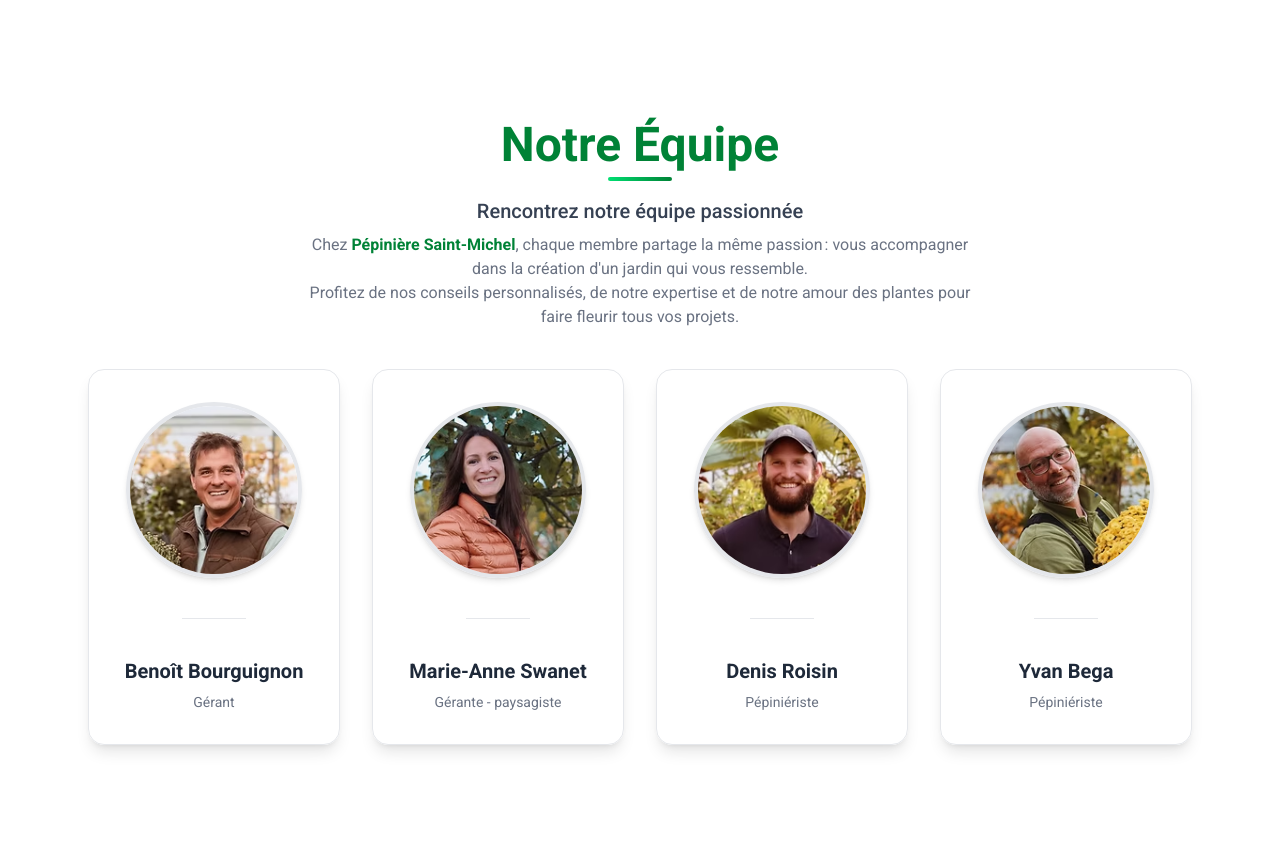
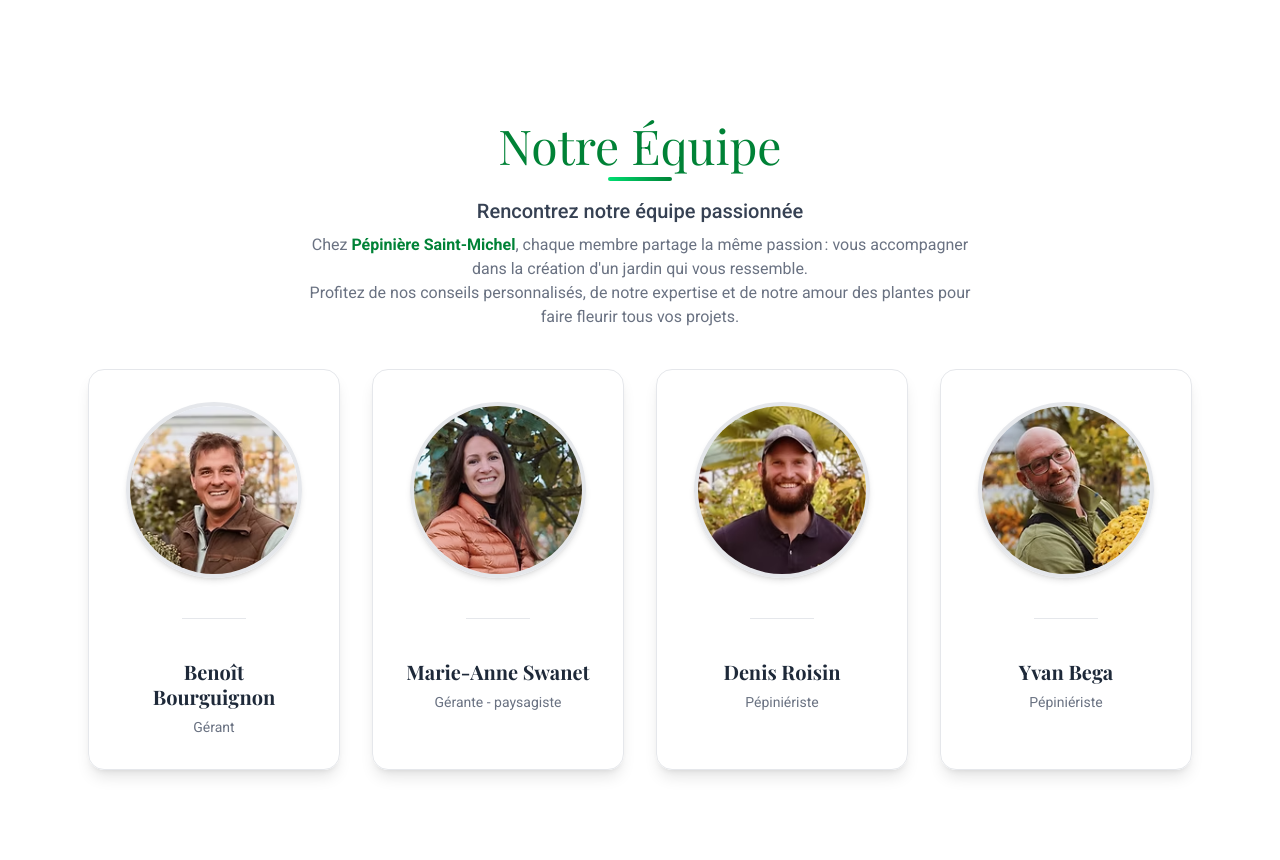
Before and after one commit to maximeVa/pepiniere, a Next.js app: page / in a window 1280 px wide. Shown: the part 1500-2360 px from the top of the page. Built offline with nearby package versions, Linux system fonts and the light colour scheme.

Commit message:
adding font class + change font text inside team page

```diff
--- /dev/null
+++ b/src/app/fonts.ts
@@ -0,0 +1,8 @@
+import { Playfair_Display } from 'next/font/google';
+
+export const playfair = Playfair_Display({
+  weight: ['400', '500', '600', '700', '800', '900'],
+  subsets: ['latin'],
+  display: 'swap',
+  variable: '--font-playfair',
+});
--- a/src/components/Services.tsx
+++ b/src/components/Services.tsx
@@ -1,6 +1,6 @@
 import Link from "next/link";
 import Image from "next/image";
-import { playfair } from '../app/layout';
+import { playfair } from '../app/fonts';
 
 interface ServiceCard {
     title: string;
--- a/src/components/Team.tsx
+++ b/src/components/Team.tsx
@@ -3,6 +3,7 @@
 import { Card, CardContent } from "@/components/ui/card";
 import Image from "next/image";
 import { useInView } from "@/lib/useInView";
+import { playfair } from '../app/fonts';
 
 const team = [
   {
@@ -36,7 +37,7 @@ export default function Team() {
         ${inView ? 'opacity-100 translate-y-0' : 'opacity-0 translate-y-10'}
       `}
     >
-      <h2 className="text-4xl md:text-5xl font-extrabold text-center mb-2 text-green-700">Notre Équipe</h2>
+      <h2 className={`text-4xl md:text-5xl text-center mb-2 text-green-700 ${playfair.className}`}>Notre Équipe</h2>
       <div className="w-16 h-1 bg-gradient-to-r from-green-400 to-green-700 rounded-full mb-4"></div>
       <p className="text-lg md:text-xl text-center text-gray-700 max-w-2xl mb-2 font-medium">
         Rencontrez notre équipe passionnée
@@ -64,7 +65,7 @@ export default function Team() {
               </div>
               <div className="w-16 border-b border-gray-200 mb-4" />
               <CardContent className="flex flex-col items-center p-0">
-                <span className="text-xl font-bold text-gray-800 text-center leading-tight">
+                <span className={`text-xl font-bold text-gray-800 text-center leading-tight ${playfair.className}`}>
                   {member.name}
                 </span>
                 <span className="text-sm text-gray-500 mt-2 text-center">
```
